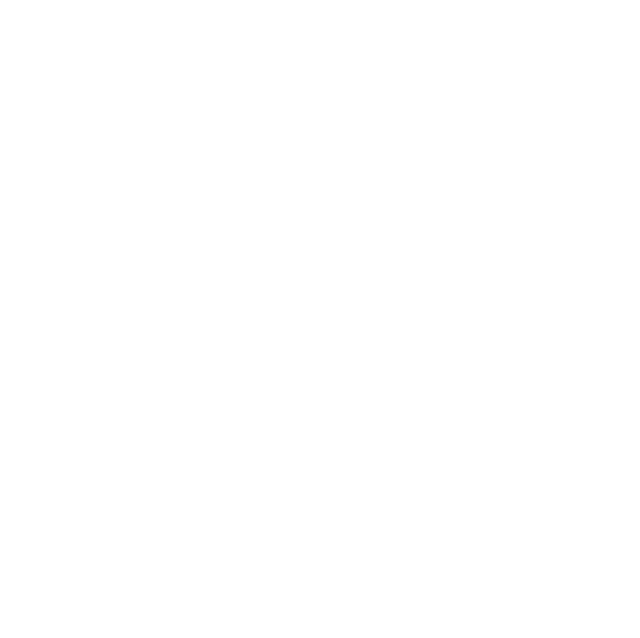
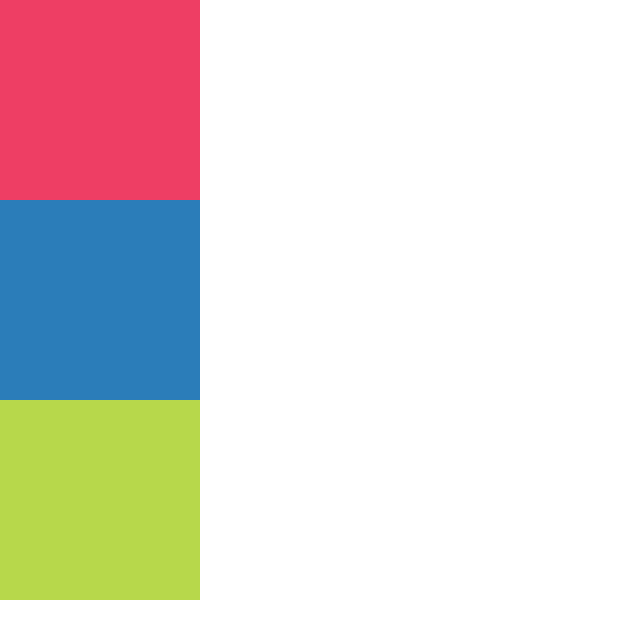
Before and after one commit to mili01gm/positioning, a plain HTML site: page index.html in a window 1280 px wide. Shown: the whole page, without its empty margins (0-640 px from the left). Drawn offline with Linux system fonts and the light colour scheme.

Commit message:
html y css básico, previo a los desafíos

```diff
--- a/css/main.css
+++ b/css/main.css
@@ -0,0 +1,26 @@
+body {
+  margin: 0;
+  padding: 0;
+}
+
+.contenedor {
+  margin: 0;
+  padding: 0;
+}
+
+.cajita {
+  width: 200px;
+  height: 200px;
+}
+
+#rosa {
+  background-color: #EE3E64;
+}
+
+#azul {
+  background-color: #2B7DB9;
+}
+
+#verde {
+  background-color: #B7D84B;
+}
--- a/index.html
+++ b/index.html
@@ -8,7 +8,11 @@
   <link rel="stylesheet" href="css/main.css">
 </head>
 <body>
-
+  <div class="contenedor">
+    <div class="cajita" id="rosa"></div>
+    <div class="cajita" id="azul"></div>
+    <div class="cajita" id="verde"></div>
+  </div>
   <script src="js/main.js"></script>
 </body>
 </html>
```
